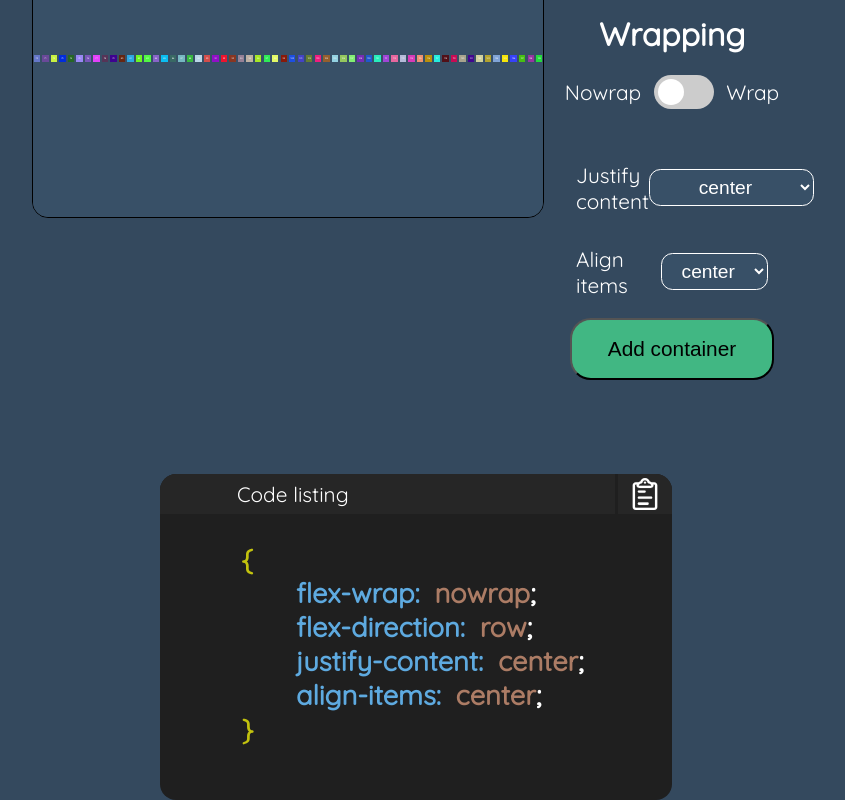
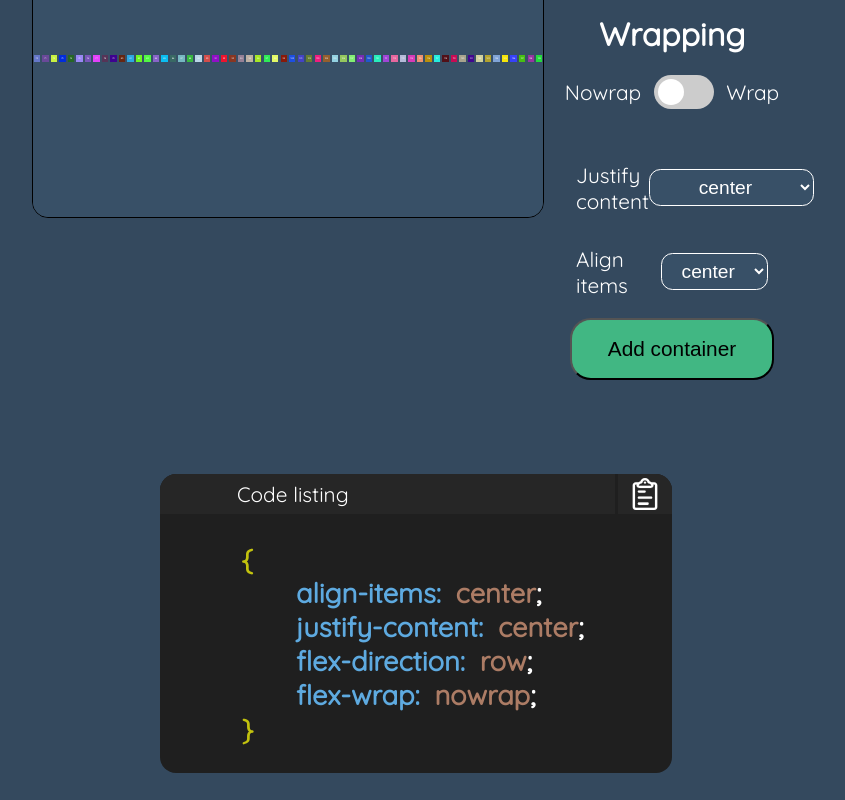
Before and after one commit to RZEPI/engineering-thesis-vue, a Vue app in the folder vue-app/: page /flexbox in a window 1280 px wide. Shown: the part 278-1078 px from the top of the page, without its empty margins (224-1069 px from the left). After the commit the page ends 1051 px from the top, so only its background shows below. Built offline with nearby package versions, Linux system fonts and the light colour scheme.

Commit message:
[Vue][GridPage] Integrate CodeListing

```diff
--- a/vue-app/src/components/flexbox/CodeListing.vue
+++ /dev/null
@@ -1,109 +0,0 @@
-<template>
-  <div class="code-listing__container">
-    <header>
-      <span>Code listing</span>
-      <div @click="copyToClipboard">
-        <img
-          src="../../assets/clipboard-outline-svgrepo-com.svg"
-          alt="Clipboard sign"
-        />
-      </div>
-    </header>
-    <ul class="code-listing">
-      <li>{</li>
-      <li
-        v-for="(propertyKey, propertyValue) in flexClasses"
-        :key="propertyKey"
-      >
-        <span class="property">&emsp;&emsp;{{ propertyValue }}:</span>
-        <span class="value">&nbsp;&nbsp;{{ propertyKey }}</span
-        >;
-      </li>
-      <li>}</li>
-    </ul>
-  </div>
-</template>
-
-<script setup lang="ts">
-import { CSSProperties, computed } from "vue";
-import { useStore as useFlexboxStore } from "../../store/flexbox";
-
-const store = useFlexboxStore();
-const flexClasses = computed<CSSProperties>(() => store.getters.getStyleObject);
-
-function copyToClipboard() {
-  let dataToClipboard: string;
-  dataToClipboard = "{\n";
-  for (const [propertyKey, propertyValue] of Object.entries(
-    flexClasses.value,
-  )) {
-    dataToClipboard += `\t${propertyKey}: ${propertyValue};\n`;
-  }
-  dataToClipboard += "}";
-
-  navigator.clipboard.writeText(dataToClipboard);
-}
-</script>
-
-<style scoped>
-.code-listing__container {
-  --listing-background-color: #1f1f1f;
-  width: 40vw;
-  border-radius: 1em;
-  box-sizing: border-box;
-  background-color: var(--listing-background-color);
-}
-
-header {
-  margin: 0;
-  overflow: hidden;
-  background-color: #262626;
-  width: 100%;
-  height: 2.5em;
-  border-radius: 1em 1em 0 0;
-  display: flex;
-  align-items: center;
-}
-header > span {
-  --header-size: 1.3em;
-  font-size: var(--header-size);
-  margin-left: calc(5em - var(--header-size));
-}
-
-header div {
-  border-left: 3px solid var(--listing-background-color);
-  margin-left: auto;
-  width: 3.4em;
-  height: 100%;
-  display: flex;
-  align-items: center;
-  justify-content: center;
-}
-header div:hover {
-  background-color: #333333;
-}
-
-header div img {
-  width: 2em;
-}
-
-.code-listing {
-  font-weight: 600;
-  padding: 0 3em 1em 3em;
-  font-size: 1.7em;
-  list-style-type: none;
-}
-
-.code-listing > li:last-child,
-.code-listing > li:first-child {
-  color: #c2c20e;
-}
-
-.property {
-  color: #5eaae0;
-}
-
-.value {
-  color: #ac7c65;
-}
-</style>
--- a/vue-app/src/pages/FlexboxPage.vue
+++ b/vue-app/src/pages/FlexboxPage.vue
@@ -4,16 +4,20 @@
       <flexbox-preview></flexbox-preview>
       <flexbox-form></flexbox-form>
     </div>
-    <code-listing></code-listing>
+    <code-listing :css-props="flexClasses"></code-listing>
   </base-layout>
 </template>
 
 <script setup lang="ts">
-import { defineAsyncComponent } from "vue";
+import { computed, CSSProperties, defineAsyncComponent } from "vue";
 import BaseLayout from "../components/UI/BaseLayout.vue";
 import FlexboxForm from "../components/flexbox/form/FlexboxForm.vue";
-import CodeListing from "../components/flexbox/CodeListing.vue";
+import CodeListing from "../components/CodeListing.vue";
 import LoadingFallback from "../components/UI/LoadingFallback.vue";
+import { useStore as useFlexboxStore } from "../store/flexbox";
+
+const store = useFlexboxStore();
+const flexClasses = computed<CSSProperties>(() => store.getters.getStyleObject);
 
 const FlexboxPreview = defineAsyncComponent({
   loader: () => import("../components/flexbox/FlexboxPreview.vue"),
```
